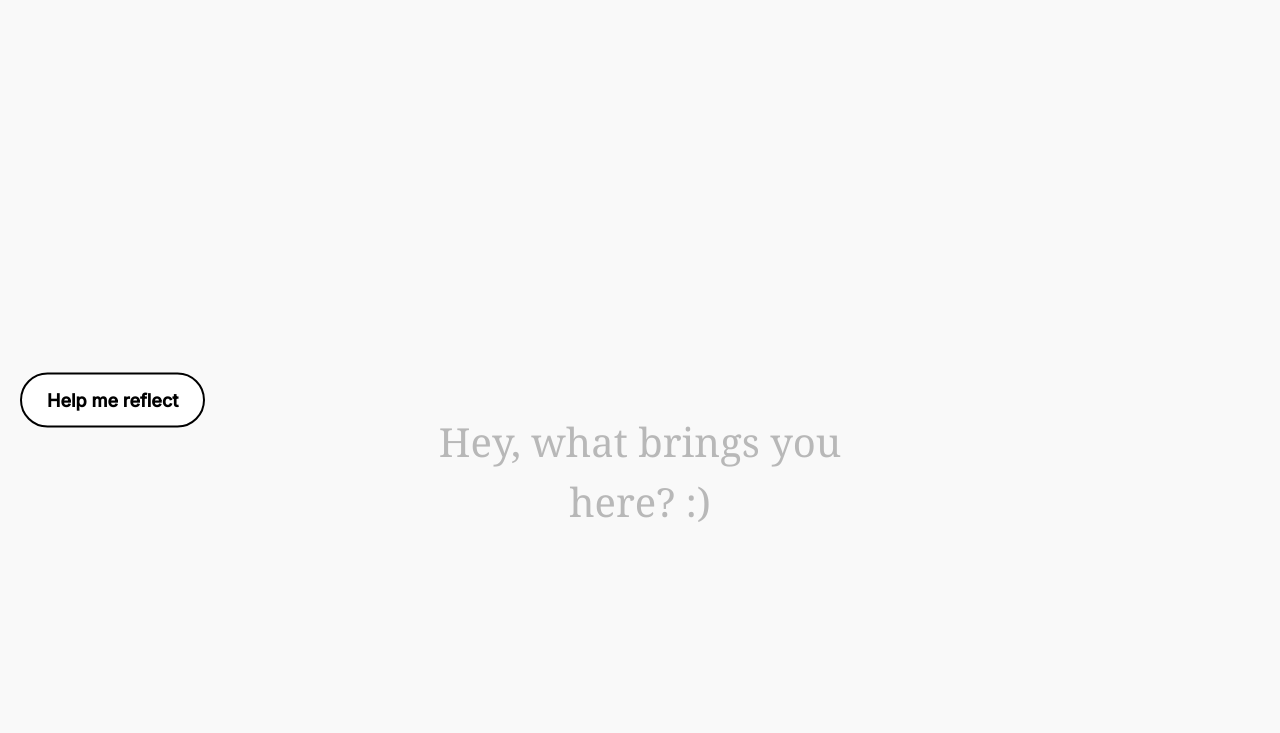
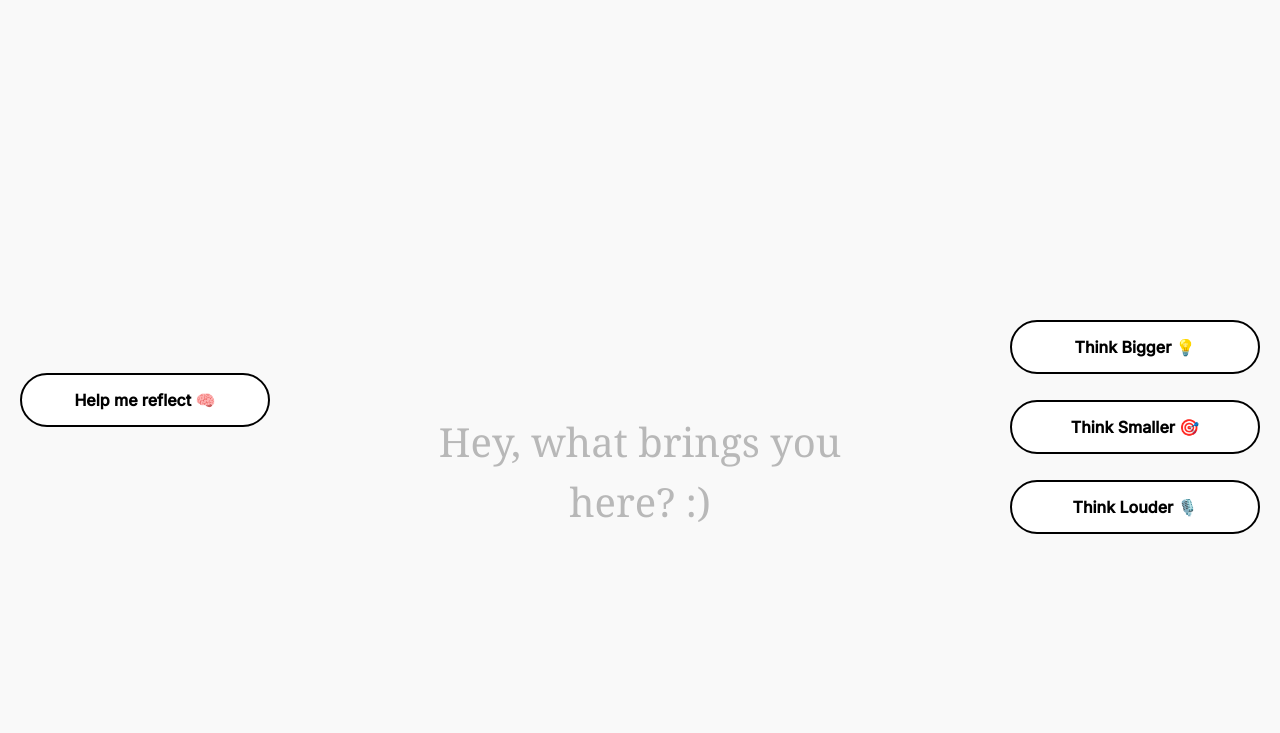
Before and after one commit to songsbyarchit/reflective-exp, a Flask app: page / in a window 1280 px wide. Shown: the top 733 px of the page. Run offline with Flask 3, Linux system fonts and the light colour scheme.

Commit message:
V1 of seeing what the front-end looks like with 3 buttons for hypothetical/multiple choice/voice mode, and help me reflect button more aligned - need to fix sliding and jupming around a bit but still starting to look noiceeee

```diff
--- a/templates/index.html
+++ b/templates/index.html
@@ -103,24 +103,58 @@
 
         #help-me-reflect {
             position: fixed;
+            left: 20px; /* Align "Help me reflect" to the left side */
             top: 50%;
-            left: 20px;
             transform: translateY(-50%);
-            padding: 15px 25px;
-            font-size: 18px;
+            width: 250px; /* Make it the same size as other buttons */
+            padding: 15px 35px;
+            font-size: 16px;
             font-family: 'Inter', sans-serif;
-            font-weight: 700; /* Bold text */
+            font-weight: 700;
             background-color: white;
             color: black;
-            border: 2px solid black; /* Thick border */
-            border-radius: 50px; /* Fully rounded corners */
+            border: 2px solid black;
+            border-radius: 50px;
             cursor: pointer;
-            transition: background-color 0.3s ease, color 0.3s ease; /* Smooth hover effect */
+            transition: background-color 0.3s ease, color 0.3s ease;
         }
 
         #help-me-reflect:hover {
             background-color: #f0f0f0; /* Slightly darker gray on hover */
             color: #333; /* Dark gray text */
+        }
+
+        .small-button {
+            position: fixed;
+            right: 20px; /* Align to the right side */
+            width: 250px; /* Match the width of "Help me reflect" */
+            padding: 15px 35px;
+            font-size: 16px;
+            font-family: 'Inter', sans-serif;
+            font-weight: 700;
+            background-color: white;
+            color: black;
+            border: 2px solid black;
+            border-radius: 50px;
+            cursor: pointer;
+            transition: background-color 0.3s ease, color 0.3s ease;
+        }
+
+        #think-bigger {
+            top: calc(50% - 80px); /* Adjust position for the first button */
+        }
+
+        #think-smaller {
+            top: calc(50%); /* Adjust position for the second button */
+        }
+
+        #think-louder {
+            top: calc(50% + 80px); /* Adjust position for the third button */
+        }
+
+        .small-button:hover {
+            background-color: #f0f0f0;
+            color: #333;
         }
 
         @keyframes fadePlaceholder {
@@ -347,6 +381,9 @@
     max-width: 250px;
     line-height: 1.5;
 "></div>
-<button id="help-me-reflect">Help me reflect</button>
+<button id="help-me-reflect">Help me reflect 🧠</button>
+<button id="think-bigger" class="small-button">Think Bigger 💡</button>
+<button id="think-smaller" class="small-button">Think Smaller 🎯</button>
+<button id="think-louder" class="small-button">Think Louder 🎙️</button>
 </body>
 </html>
```
